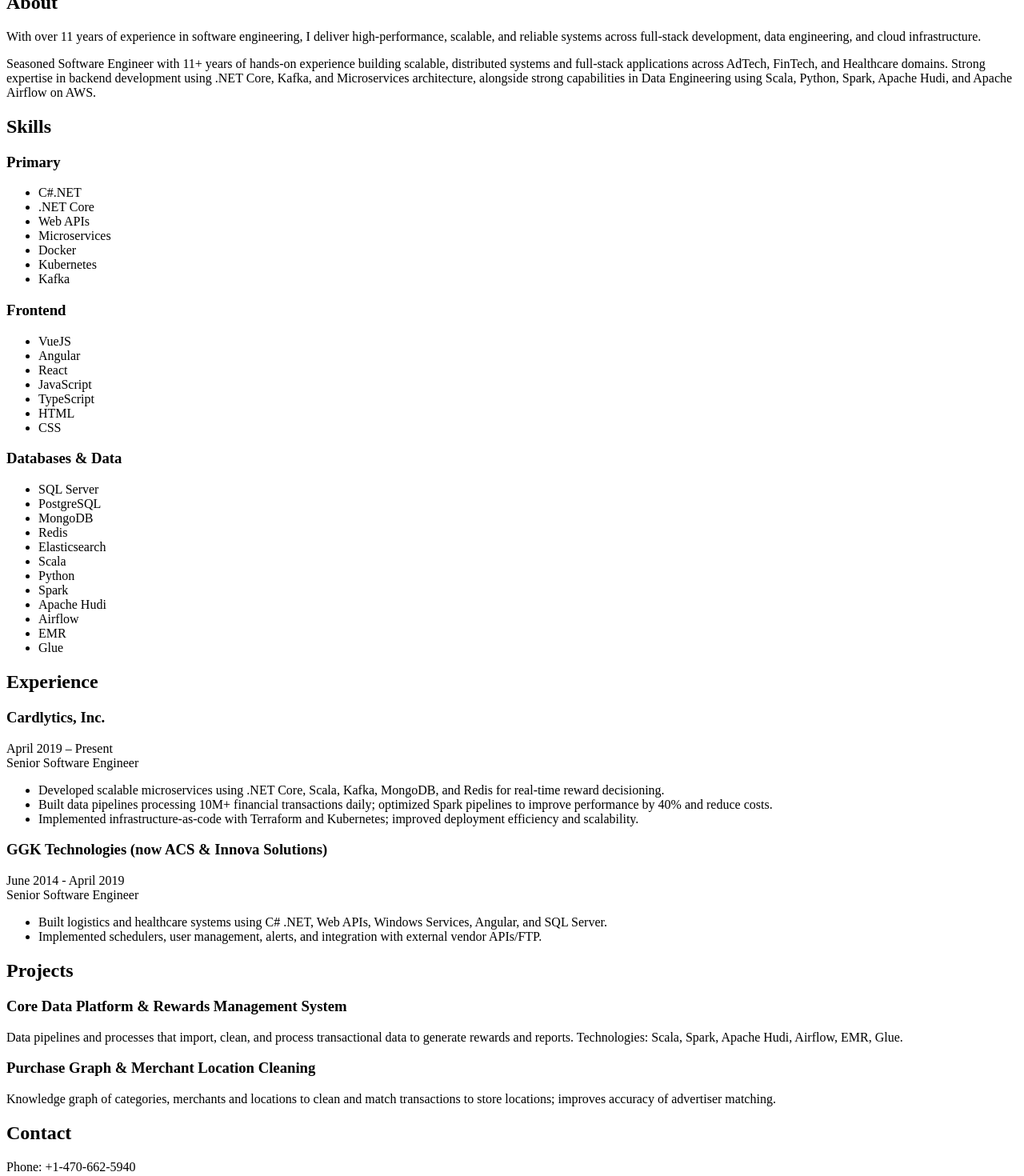
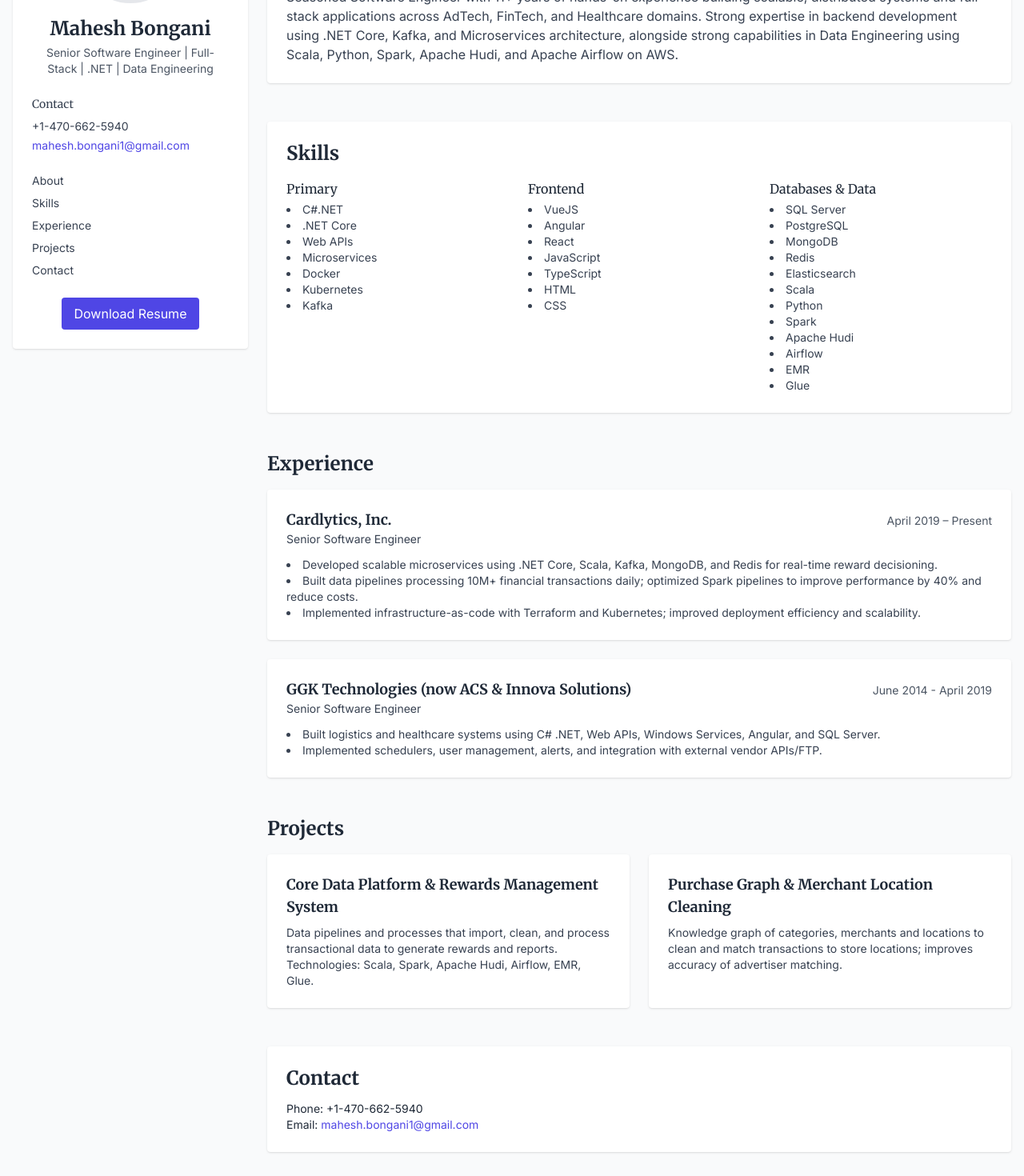
Before and after one commit to MaheshB0ngani/portfolio, a React (Vite) app: page / in a window 1280 px wide. Shown: the part 180-1650 px from the top of the page at 80% size. Built offline with nearby package versions, Linux system fonts and the light colour scheme; the HTML template or start-up script is replaced by a standard one.

Commit message:
working site

```diff
--- a/index.html
+++ b/index.html
@@ -4,6 +4,16 @@
     <meta charset="utf-8" />
     <meta name="viewport" content="width=device-width, initial-scale=1.0" />
     <title>Mahesh Bongani — Software Engineer</title>
+    <!-- Google Fonts similar to devportfolio -->
+    <link rel="preconnect" href="https://fonts.googleapis.com">
+    <link rel="preconnect" href="https://fonts.gstatic.com" crossorigin>
+    <link href="https://fonts.googleapis.com/css2?family=Merriweather:wght@300;400;700&family=Inter:wght@400;600&display=swap" rel="stylesheet">
+    <!-- Tailwind CDN for quick preview -->
+    <script src="https://cdn.tailwindcss.com"></script>
+    <style>
+      body { font-family: Inter, system-ui, -apple-system, "Segoe UI", Roboto, "Helvetica Neue", Arial; }
+      h1,h2,h3 { font-family: Merriweather, serif; }
+    </style>
   </head>
   <body>
     <div id="root"></div>
--- a/src/App.jsx
+++ b/src/App.jsx
@@ -1,5 +1,5 @@
 import React from 'react'
-import Header from './components/Header'
+import Sidebar from './components/Sidebar'
 import About from './components/About'
 import Experience from './components/Experience'
 import Projects from './components/Projects'
@@ -10,16 +10,30 @@
 
 export default function App() {
   return (
-    <div className="min-h-screen flex flex-col">
-      <Header name={resume.name} title={resume.title} contact={resume.contact} />
-      <main className="flex-1 container mx-auto px-4 py-10">
+    <div className="min-h-screen bg-gray-50">
+      <div className="container mx-auto px-4 py-8 grid grid-cols-1 md:grid-cols-12 gap-6">
+        <aside className="md:col-span-4 lg:col-span-3">
+          <Sidebar resume={resume} />
+        </aside>
+        <main className="md:col-span-8 lg:col-span-9">
+          <section id="about">
             <About summary={resume.summary} profile={resume.profile} />
+          </section>
+          <section id="skills">
             <Skills skills={resume.skills} />
+          </section>
+          <section id="experience">
             <Experience experiences={resume.experience} />
+          </section>
+          <section id="projects">
             <Projects projects={resume.projects} />
+          </section>
+          <section id="contact">
             <Contact contact={resume.contact} />
+          </section>
+          <Footer />
         </main>
-      <Footer />
+      </div>
     </div>
   )
 }
--- a/src/components/About.jsx
+++ b/src/components/About.jsx
@@ -3,9 +3,11 @@
 export default function About({ summary, profile }) {
   return (
     <section className="mb-12">
-      <h2 className="text-xl font-semibold mb-3">About</h2>
-      <p className="mb-4">{summary}</p>
-      <p className="text-gray-700">{profile}</p>
+      <div className="bg-white p-6 rounded shadow">
+        <h2 className="text-2xl font-bold mb-3">About</h2>
+        <p className="text-gray-700 mb-4">{summary}</p>
+        <p className="text-gray-700">{profile}</p>
+      </div>
     </section>
   )
 }
--- a/src/components/Contact.jsx
+++ b/src/components/Contact.jsx
@@ -3,11 +3,11 @@
 export default function Contact({ contact }) {
   return (
     <section className="mb-12">
-      <h2 className="text-xl font-semibold mb-3">Contact</h2>
-      <p className="text-sm">Phone: {contact.phone}</p>
-      <p className="text-sm">
-        Email: <a className="text-indigo-600" href={`mailto:${contact.email}`}>{contact.email}</a>
-      </p>
+      <div className="bg-white p-6 rounded shadow">
+        <h2 className="text-2xl font-bold mb-3">Contact</h2>
+        <p className="text-sm">Phone: {contact.phone}</p>
+        <p className="text-sm">Email: <a className="text-indigo-600" href={`mailto:${contact.email}`}>{contact.email}</a></p>
+      </div>
     </section>
   )
 }
--- a/src/components/Experience.jsx
+++ b/src/components/Experience.jsx
@@ -3,15 +3,15 @@
 export default function Experience({ experiences }) {
   return (
     <section className="mb-12">
-      <h2 className="text-xl font-semibold mb-4">Experience</h2>
+      <h2 className="text-2xl font-bold mb-4">Experience</h2>
       <div className="space-y-6">
         {experiences.map((exp, idx) => (
-          <div key={idx} className="bg-white p-4 rounded shadow-sm">
+          <div key={idx} className="bg-white p-6 rounded shadow">
             <div className="flex items-baseline justify-between">
-              <h3 className="font-semibold">{exp.company}</h3>
+              <h3 className="text-lg font-semibold">{exp.company}</h3>
               <span className="text-sm text-gray-600">{exp.period}</span>
             </div>
-            <div className="text-sm text-gray-700 mb-2">{exp.role}</div>
+            <div className="text-sm text-gray-700 mb-3 font-medium">{exp.role}</div>
             <ul className="list-disc list-inside text-sm text-gray-700">
               {exp.bullets.map((b, i) => (
                 <li key={i}>{b}</li>
--- a/src/components/Footer.jsx
+++ b/src/components/Footer.jsx
@@ -2,8 +2,8 @@
 
 export default function Footer() {
   return (
-    <footer className="bg-white border-t">
-      <div className="container mx-auto px-4 py-6 text-center text-sm text-gray-600">
+    <footer className="mt-8">
+      <div className="text-center text-sm text-gray-600 py-6">
         © {new Date().getFullYear()} Mahesh Bongani. Built with React + Tailwind.
       </div>
     </footer>
--- a/src/components/Projects.jsx
+++ b/src/components/Projects.jsx
@@ -3,12 +3,14 @@
 export default function Projects({ projects }) {
   return (
     <section className="mb-12">
-      <h2 className="text-xl font-semibold mb-4">Projects</h2>
-      <div className="grid gap-4 md:grid-cols-2">
+      <h2 className="text-2xl font-bold mb-4">Projects</h2>
+      <div className="grid gap-6 md:grid-cols-2">
         {projects.map((p, i) => (
-          <div key={i} className="bg-white p-4 rounded shadow-sm">
-            <h3 className="font-semibold">{p.title}</h3>
-            <p className="text-sm text-gray-700 mt-2">{p.description}</p>
+          <div key={i} className="bg-white rounded shadow overflow-hidden">
+            <div className="p-6">
+              <h3 className="text-lg font-semibold">{p.title}</h3>
+              <p className="text-sm text-gray-700 mt-2">{p.description}</p>
+            </div>
           </div>
         ))}
       </div>
--- /dev/null
+++ b/src/components/Sidebar.jsx
@@ -0,0 +1,35 @@
+import React from 'react'
+
+export default function Sidebar({ resume }) {
+  return (
+    <div className="bg-white p-6 rounded shadow">
+      <div className="text-center">
+        <div className="w-32 h-32 bg-gray-200 rounded-full mx-auto mb-4"></div>
+        <h1 className="text-2xl font-bold">{resume.name}</h1>
+        <p className="text-sm text-gray-600 mt-1">{resume.title}</p>
+      </div>
+
+      <div className="mt-6">
+        <h3 className="text-sm font-medium text-gray-700">Contact</h3>
+        <ul className="text-sm text-gray-700 mt-2 space-y-1">
+          <li>{resume.contact.phone}</li>
+          <li><a href={`mailto:${resume.contact.email}`} className="text-indigo-600">{resume.contact.email}</a></li>
+        </ul>
+      </div>
+
+      <nav className="mt-6">
+        <ul className="space-y-2 text-sm">
+          <li><a className="text-gray-700 hover:text-indigo-600" href="#about">About</a></li>
+          <li><a className="text-gray-700 hover:text-indigo-600" href="#skills">Skills</a></li>
+          <li><a className="text-gray-700 hover:text-indigo-600" href="#experience">Experience</a></li>
+          <li><a className="text-gray-700 hover:text-indigo-600" href="#projects">Projects</a></li>
+          <li><a className="text-gray-700 hover:text-indigo-600" href="#contact">Contact</a></li>
+        </ul>
+      </nav>
+
+      <div className="mt-6 text-center">
+        <a className="inline-block bg-indigo-600 text-white px-4 py-2 rounded hover:bg-indigo-700" href="#contact">Download Resume</a>
+      </div>
+    </div>
+  )
+}
--- a/src/components/Skills.jsx
+++ b/src/components/Skills.jsx
@@ -16,11 +16,13 @@
 export default function Skills({ skills }) {
   return (
     <section className="mb-12">
-      <h2 className="text-xl font-semibold mb-4">Skills</h2>
-      <div className="grid grid-cols-1 md:grid-cols-3 gap-6">
-        <SkillList title="Primary" items={skills.primary} />
-        <SkillList title="Frontend" items={skills.frontend} />
-        <SkillList title="Databases & Data" items={[...skills.databases, ...skills.dataEngineering]} />
+      <div className="bg-white p-6 rounded shadow">
+        <h2 className="text-2xl font-bold mb-4">Skills</h2>
+        <div className="grid grid-cols-1 md:grid-cols-3 gap-6">
+          <SkillList title="Primary" items={skills.primary} />
+          <SkillList title="Frontend" items={skills.frontend} />
+          <SkillList title="Databases & Data" items={[...skills.databases, ...skills.dataEngineering]} />
+        </div>
       </div>
     </section>
   )
--- a/src/index.css
+++ b/src/index.css
@@ -1,11 +1,16 @@
-@tailwind base;
-@tailwind components;
-@tailwind utilities;
+/* Minimal CSS to work with Tailwind CDN */
+.html, .body, #root { height: 100%; }
+body { background-color: #f8fafc; color: #1f2937; }
 
-html, body, #root {
-  height: 100%;
+/* container width similar to devportfolio */
+.container-custom { max-width: 1100px; margin-left: auto; margin-right: auto; }
+
+/* subtle card shadow */
+.card-shadow { box-shadow: 0 6px 18px rgba(31,41,55,0.06); }
+.rounded-md { border-radius: 0.5rem; }
+.text-indigo-600 { color: #4f46e5; }
+
+/* avatar placeholder */
+.avatar {
+	width: 96px; height: 96px; border-radius: 9999px; background: #e6e9ee; display: inline-block;
 }
-
-body {
-  @apply bg-gray-50 text-gray-800 antialiased;
-}
```
Lines whose indentation alone changed are shown as unchanged.
